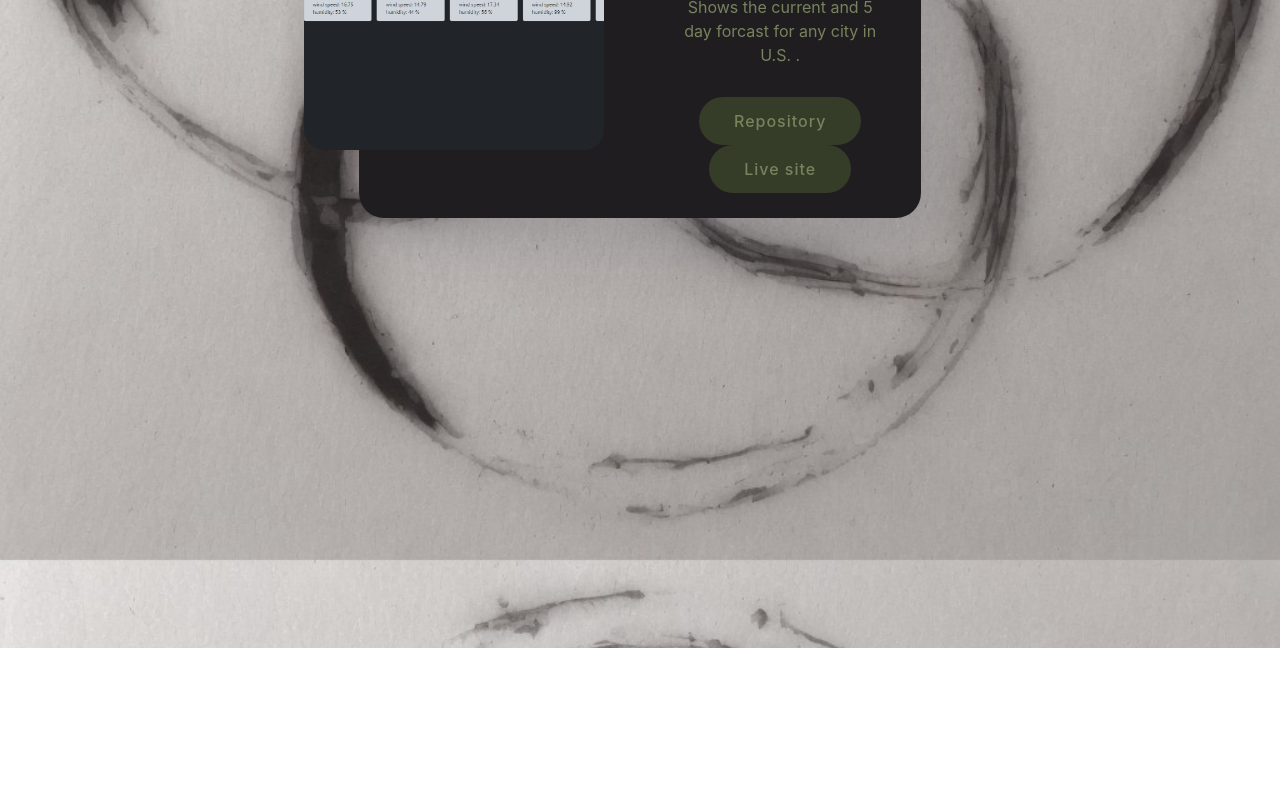
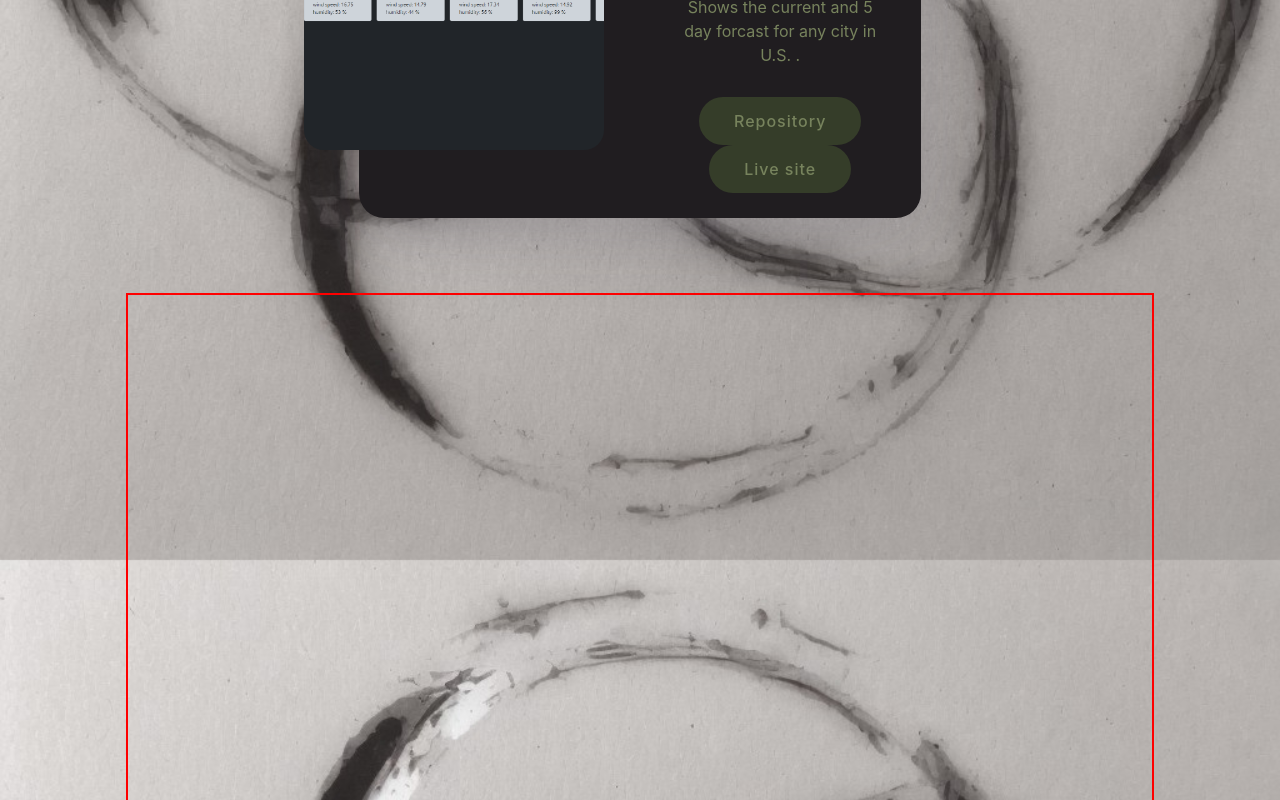
Before and after one commit to MoxUFO/Port_Solidus, a React (Create React App) app: page / in a window 1280 px wide. Shown: the part 2000-2800 px from the top of the page. Before the commit the page ends 2648 px from the top, so only its background shows below. Built offline with nearby package versions, Linux system fonts and the light colour scheme.

Commit message:
minor adjustments to make about me section fit onto page

```diff
--- /dev/null
+++ b/src/assest/css/AboutMe.css
@@ -0,0 +1,9 @@
+.about-me-containter{
+    margin: 0 auto;
+    border: 2px red solid;
+    width: 80%;
+    height: 85vh;
+
+
+
+}
--- a/src/assest/css/PortfolioContainer.css
+++ b/src/assest/css/PortfolioContainer.css
@@ -4,6 +4,7 @@
     background-attachment: fixed;
     background-size: cover;
     width: 100vw;
+    height: 6000px;
     background-image: url('../images/artbreeder-pattern.jpg'); /* Set your background image */
 
 }
--- a/src/assest/css/ProjectContainer.css
+++ b/src/assest/css/ProjectContainer.css
@@ -1,7 +1,7 @@
 @import url('https://fonts.googleapis.com/css2?family=Cormorant+Infant:wght@300&display=swap');
  .projects{
 text-align: center;
-padding-bottom: 400px;
+margin-bottom: 75px;
  }
  .title{
     margin: 0 auto;
--- /dev/null
+++ b/src/componenets/AboutMe.js
@@ -0,0 +1,10 @@
+import React from 'react'
+import '../assest/css/AboutMe.css'
+
+export default function AboutMe() {
+  return (
+    <div className='about-me-containter'>
+
+    </div>
+  )
+}
--- a/src/componenets/PortfolioContainer.js
+++ b/src/componenets/PortfolioContainer.js
@@ -1,6 +1,6 @@
 import React from 'react'
 import NavBar from './NavBar'
-
+import AboutMe from './AboutMe'
 import Intro from './Intro'
 import ProjectContainer from './ProjectContainer'
 
@@ -10,9 +10,9 @@ import '../assest/css/PortfolioContainer.css'
 export default function PortfolioContainer() {
   return (
     <div className='port-container'>
-
         <Intro />
         <ProjectContainer />
+        <AboutMe />
         <NavBar />
     </div>
   )
--- a/src/componenets/Projects.js
+++ b/src/componenets/Projects.js
@@ -14,7 +14,7 @@ export default function Projects({projects}) {
 				<div class="blog-slider__title">{project.title}</div>
                 <span class="blog-slider__code">Skills Used: {project.tools}</span>
 				<div class="blog-slider__text">{project.description}</div>
-				<a href="https://github.com/Trengland/Bootcamp-Connect" class="blog-slider__button">Repository</a>
+				<a href={project.repo} class="blog-slider__button">Repository</a>
                 <a href={project.live} class="blog-slider__button">Live site</a>
                   </div>
               </div>
```
